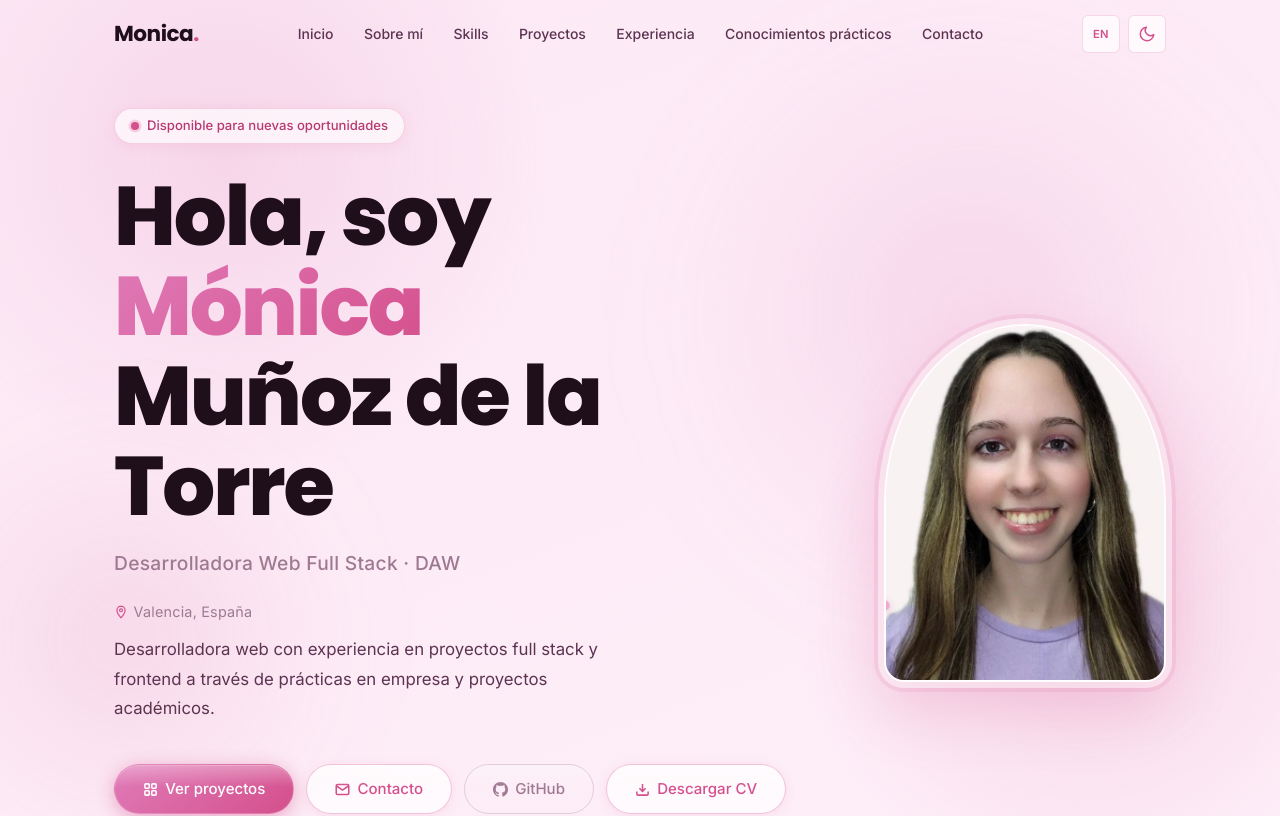
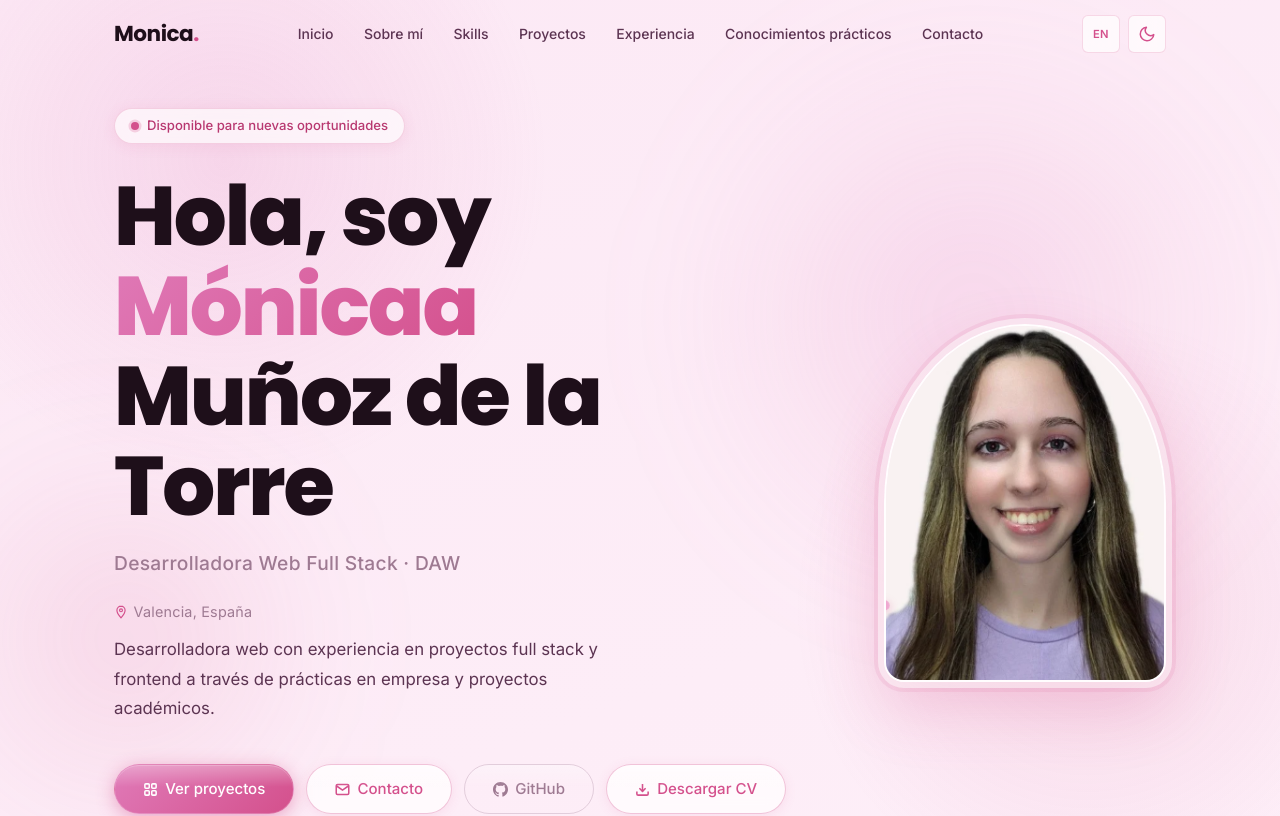
Before and after one commit to Monica-pxl/portfolio-monica, a React (Vite) app: page / in a window 1280 px wide. Shown: the top 816 px of the page. Built offline with nearby package versions, Linux system fonts and the light colour scheme.

Commit message:
cambio prueba

```diff
--- a/src/components/Hero.tsx
+++ b/src/components/Hero.tsx
@@ -23,7 +23,7 @@ export default function Hero() {
           </div>
 
           <h1 className="hero__name">
-            {language === 'es' ? 'Hola, soy' : "Hi, I'm"} <span>Mónica</span>
+            {language === 'es' ? 'Hola, soy' : "Hi, I'm"} <span>Mónicaa</span>
             <br />
             Muñoz de la Torre
           </h1>
```
